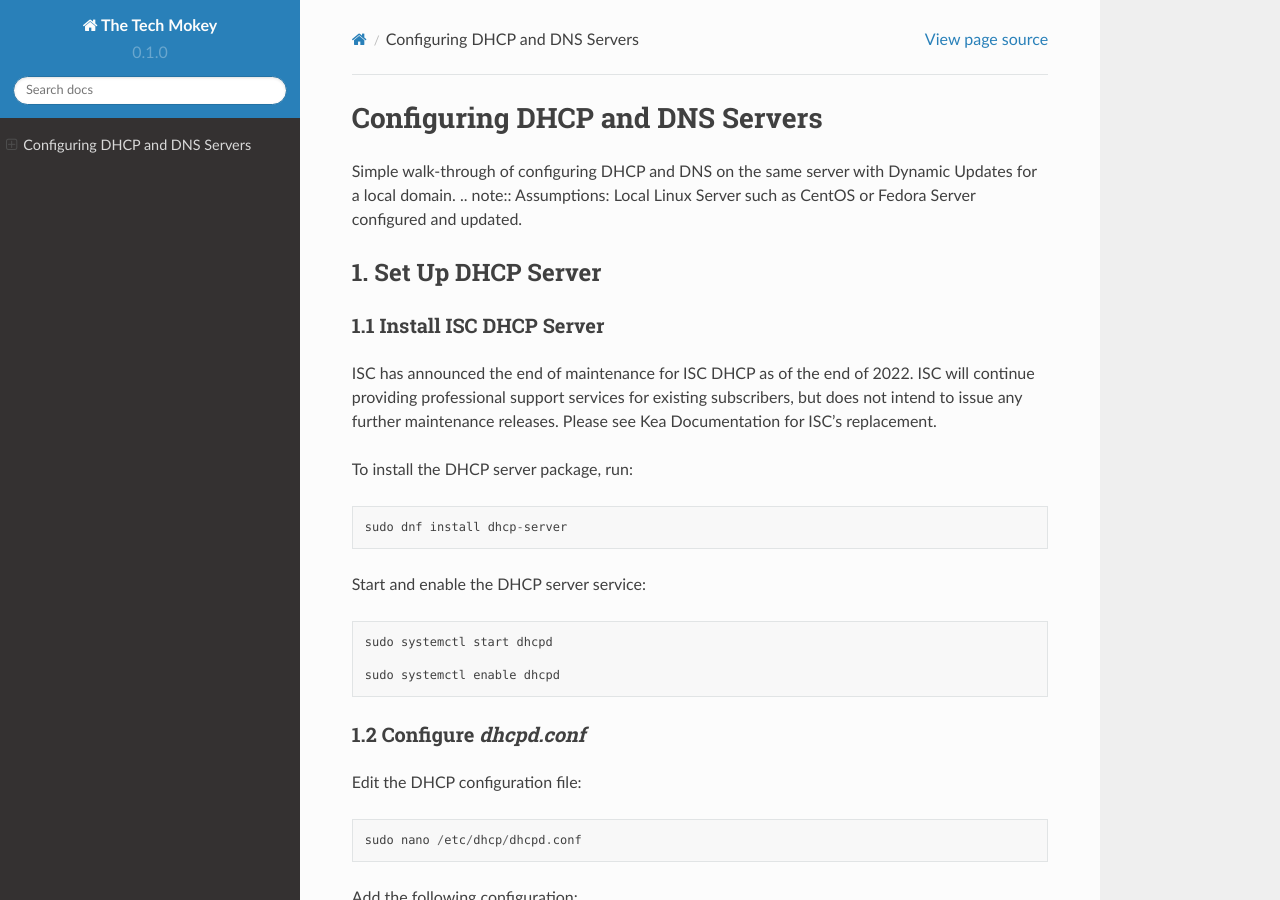
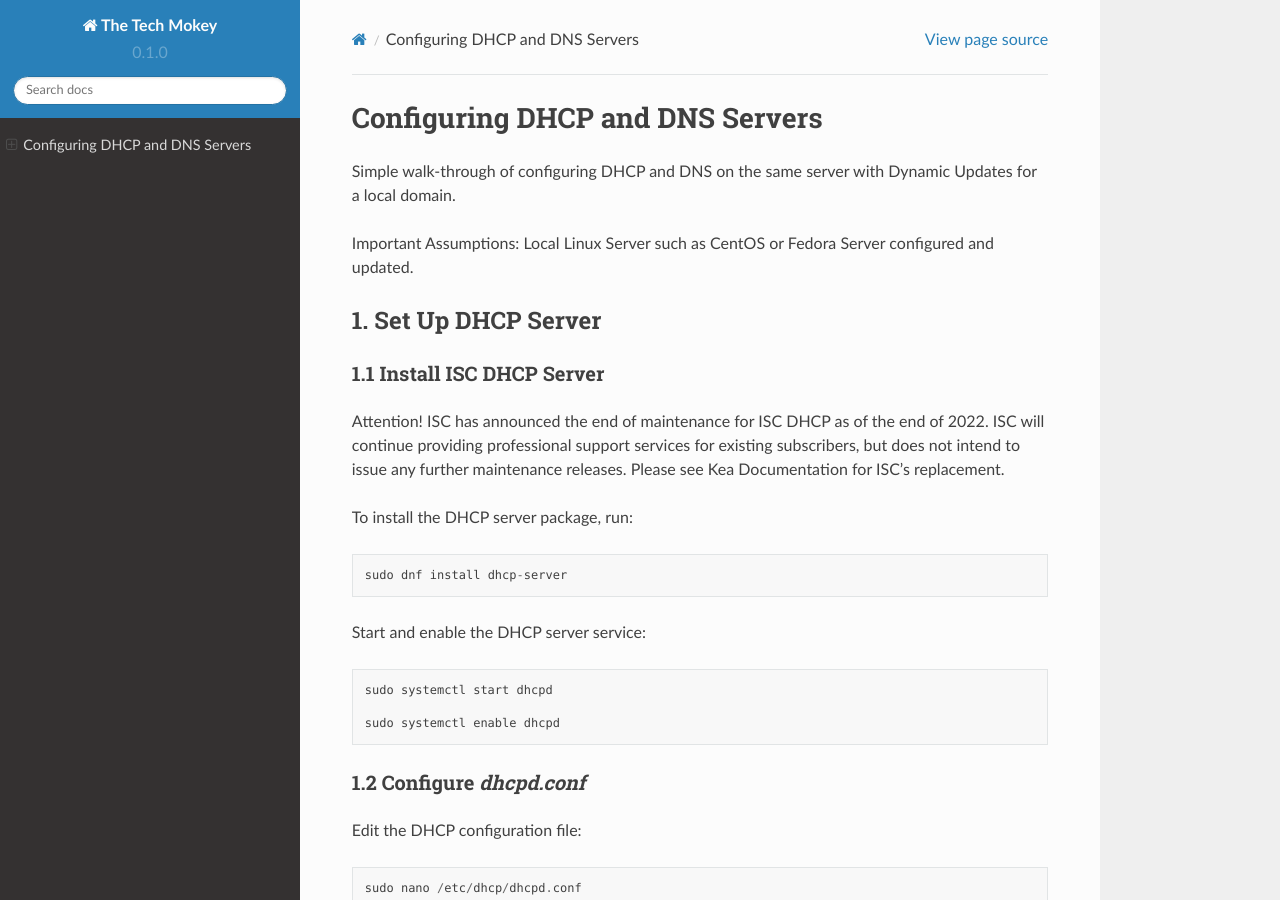
Before and after one commit to TheTechMokey/TheTechMokey-Docs, a Sphinx documentation site: the page built from docs/source/isc_dhcp_ddns.rst, in a window 1280 px wide and 900 px high. Built offline with Sphinx 7.4.7 and the Read the Docs theme 2.0.0, drawn with Linux system fonts in a browser that asks for light colours; pages that are not in the unit, such as notebooks, are missing from menus.

Commit message:
Update isc_dhcp_ddns.rst

```diff
--- a/docs/source/isc_dhcp_ddns.rst
+++ b/docs/source/isc_dhcp_ddns.rst
@@ -2,7 +2,8 @@ Configuring DHCP and DNS Servers
 ================================
 
 Simple walk-through of configuring DHCP and DNS on the same server with Dynamic Updates for a local domain.
-.. note::
+
+Important
 Assumptions: Local Linux Server such as CentOS or Fedora Server configured and updated.
 
 1. Set Up DHCP Server
@@ -11,7 +12,7 @@ Assumptions: Local Linux Server such as CentOS or Fedora Server configured and u
 1.1 Install ISC DHCP Server
 ~~~~~~~~~~~~~~~~~~~~~~~~~~~
 
-.. warning::
+Attention!
 ISC has announced the end of maintenance for ISC DHCP as of the end of 2022. ISC will continue providing professional support services for existing subscribers, but does not intend to issue any further maintenance releases. Please see Kea Documentation for ISC's replacement.
 
 To install the DHCP server package, run::
```
